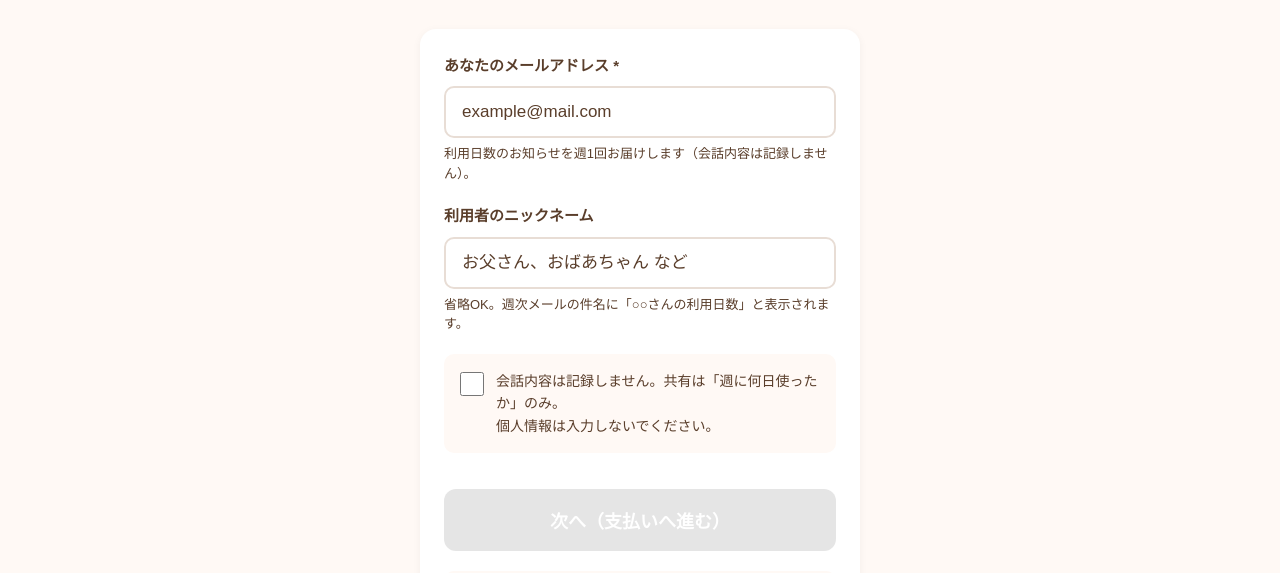
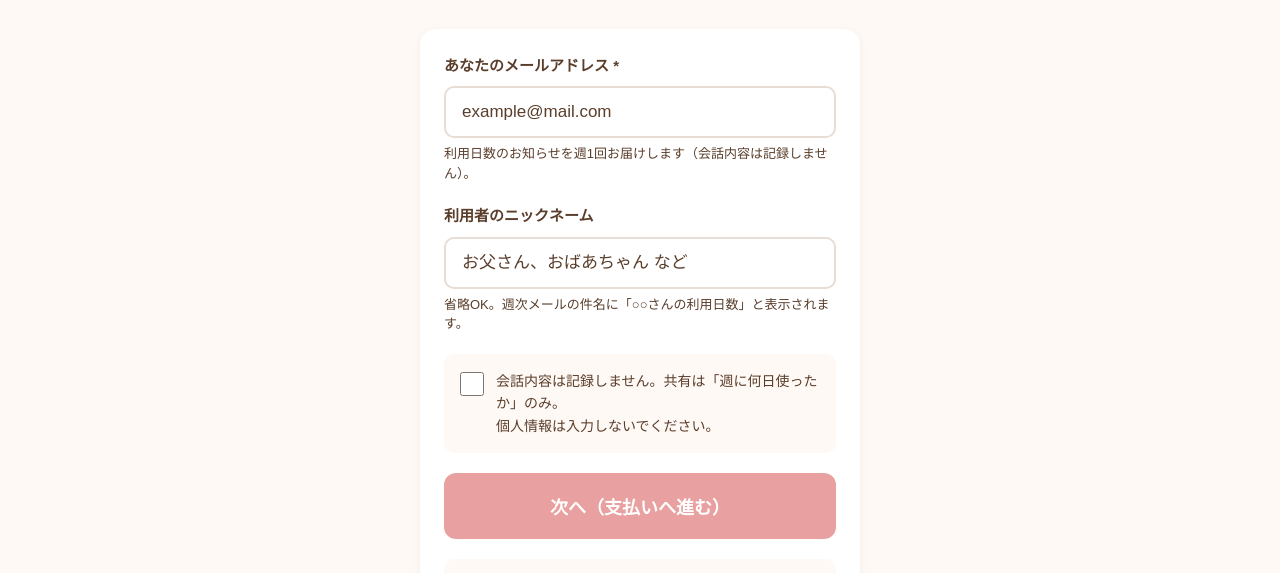
Before and after one commit to aoikuruma23/magonotec-app, a plain HTML site: page register.html in a window 1280 px wide. Shown: the part 227-800 px from the top of the page. Drawn offline with Linux system fonts and the light colour scheme.

Commit message:
Fix: ボタンにインラインスタイル追加（強制表示）

```diff
--- a/register.html
+++ b/register.html
@@ -309,7 +309,13 @@
           </label>
         </div>
 
-        <button type="submit" id="submit-button" class="register-submit" disabled>
+        <!-- ボタン：インラインスタイルで確実に表示 -->
+        <button
+          type="submit"
+          id="submit-button"
+          style="display:block; width:100%; padding:20px; margin-top:20px; font-size:18px; font-weight:bold; color:white; background-color:#E8A0A0; border:none; border-radius:12px; cursor:pointer;"
+          disabled
+        >
           次へ（支払いへ進む）
         </button>
 
```
